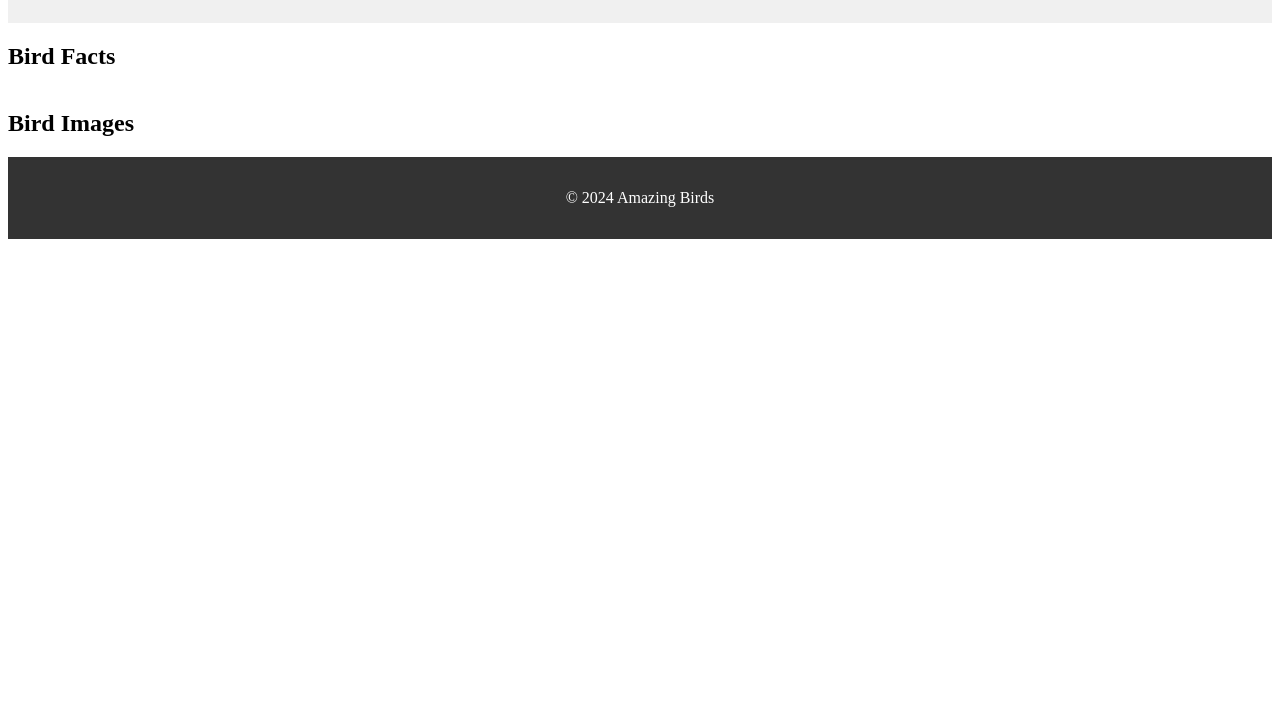
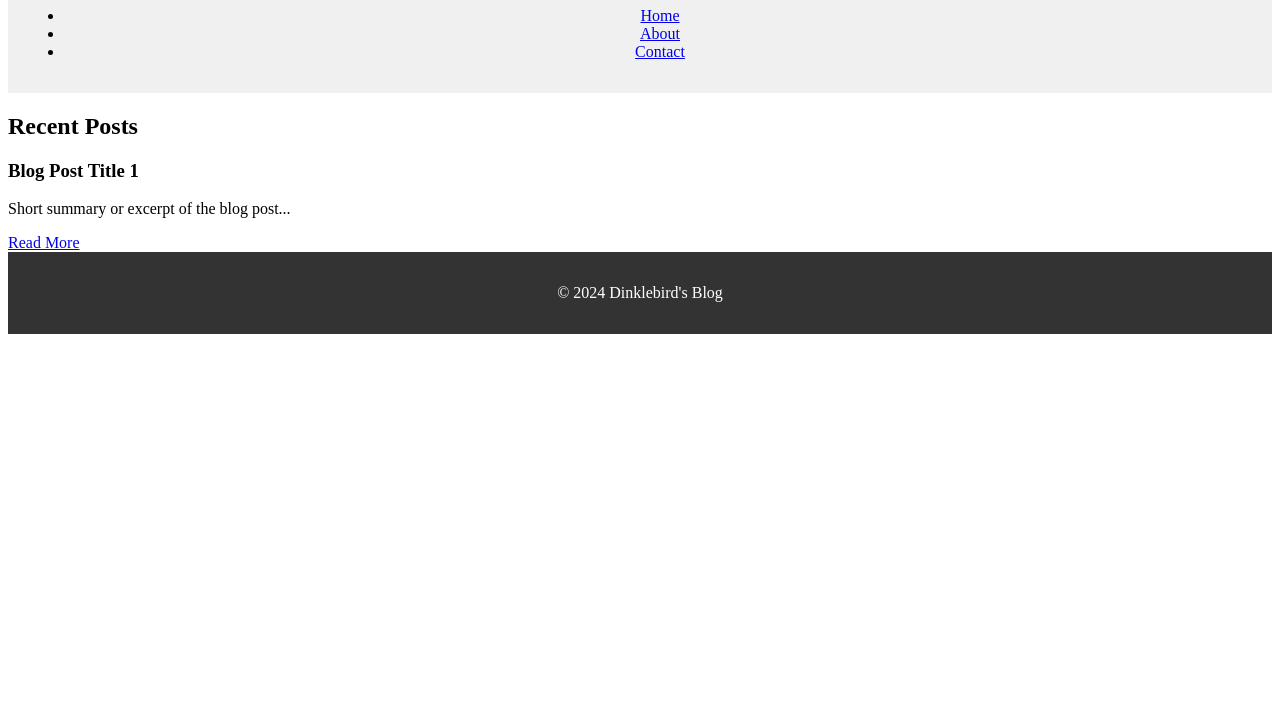
Before and after one commit to DinkleBird/dinklebird.github.io, a plain HTML site: page index.html in a window 1280 px wide. Shown: the part 97-800 px from the top of the page. Drawn offline with Linux system fonts and the light colour scheme.

Commit message:
Updating Index

```diff
--- a/index.html
+++ b/index.html
@@ -1,28 +1,37 @@
 <!DOCTYPE html>
-<html>
+<html lang="en">
 <head>
-<title>Amazing Birds</title>
-<link rel="stylesheet" href="style.css">
-</head>
+    <meta charset="UTF-8">
+    <meta name="viewport" content="width=device-width, initial-scale=1.0">
+    <title>Dinklebird's Blog</title>
+    <link rel="stylesheet" href="style.css"> </head>
 <body>
     <header>
-<h1>Amazing Birds</h1>
+        <h1>Dinklebird's Blog</h1>
+        <nav>
+            <ul>
+                <li><a href="#">Home</a></li>
+                <li><a href="#">About</a></li>
+                <li><a href="#">Contact</a></li>
+            </ul>
+        </nav>
     </header>
+
     <main>
-<section id="bird-facts">
-<h2>Bird Facts</h2>
-<table>
-</table>
-</section>
- <section id="bird-images">
-<h2>Bird Images</h2>
-<div class="image-container">
-</div>
+        <section class="blog-posts">
+            <h2>Recent Posts</h2>
+            <article>
+                <h3>Blog Post Title 1</h3>
+                <p>Short summary or excerpt of the blog post...</p>
+                <a href="#">Read More</a>
+            </article>
             </section>
     </main>
+
     <footer>
-<p>&copy; 2024 Amazing Birds</p>
+        <p>&copy; 2024 Dinklebird's Blog</p>
     </footer>
+
     <script src="script.js"></script>
 </body>
 </html>
```
Lines whose indentation alone changed are shown as unchanged.
